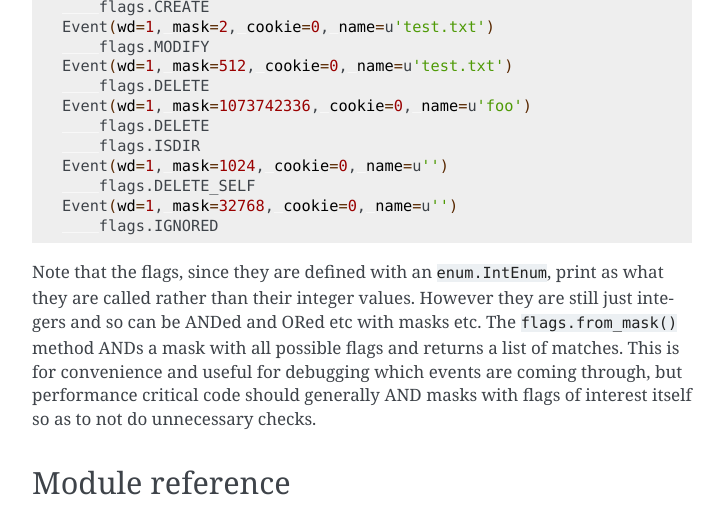
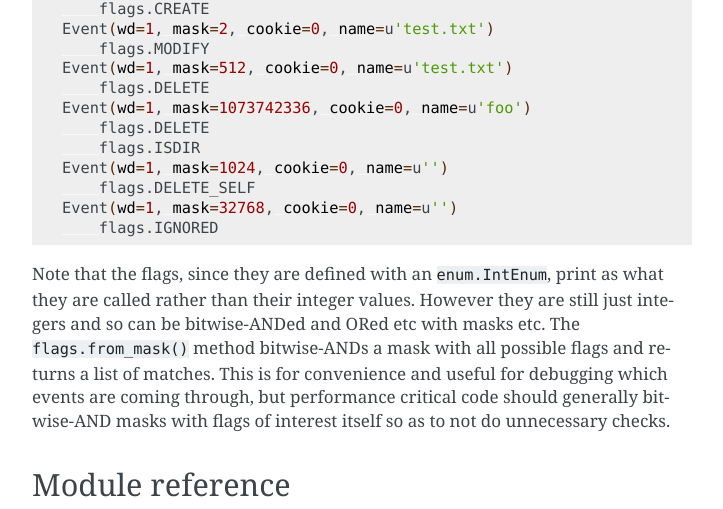
Before and after one commit to chrisjbillington/inotify_simple, a Sphinx documentation site: the page built from doc/index.rst, in a window 1280 px wide and 900 px high, scrolled down 2010 px, cut to the strip 0-509 px from the top of the window. Shown: the whole strip, without its empty margins (388-1111 px from the left). Built offline with Sphinx 7.4.7, drawn with Linux system fonts in a browser that asks for light colours; some of the changed text lies outside the part shown.

Commit message:
Doc tweaks

```diff
--- a/doc/index.rst
+++ b/doc/index.rst
@@ -128,11 +128,12 @@ Example usage
 
 Note that the flags, since they are defined with an ``enum.IntEnum``, print as
 what they are called rather than their integer values. However they are still
-just integers and so can be ANDed and ORed etc with masks etc. The
-``flags.from_mask()`` method ANDs a mask with all possible flags and returns a
-list of matches. This is for convenience and useful for debugging which events
-are coming through, but performance critical code should generally AND masks
-with flags of interest itself so as to not do unnecessary checks.
+just integers and so can be bitwise-ANDed and ORed etc with masks etc. The
+``flags.from_mask()`` method bitwise-ANDs a mask with all possible flags and
+returns a list of matches. This is for convenience and useful for debugging
+which events are coming through, but performance critical code should
+generally bitwise-AND masks with flags of interest itself so as to not do
+unnecessary checks.
 
 
 ****************
```
Also changed, not shown: other parts of doc/index.rst (+3 -3 lines), README.md (+12 -10 lines), 1 other file.
